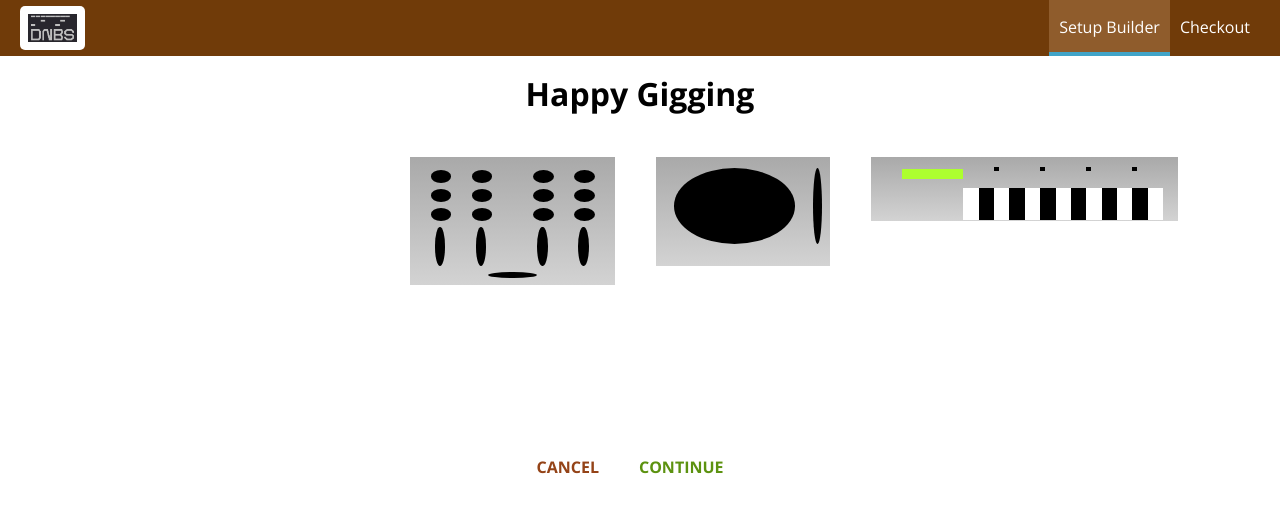
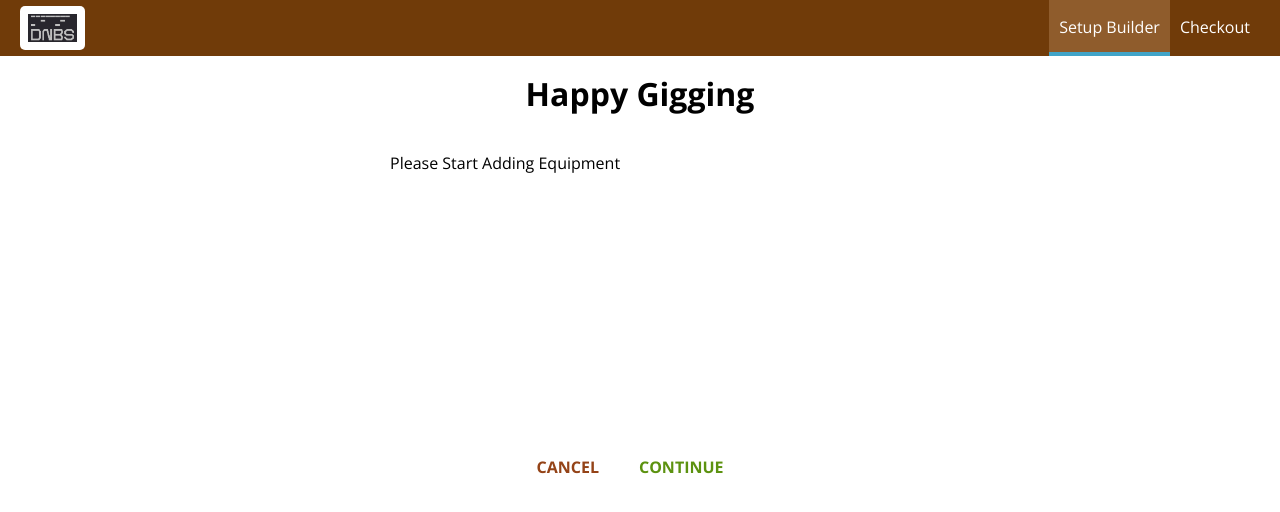
Before and after one commit to ThomasHAOD/digital-performance-setup-builder, a React (Create React App) app: page /checkout in a window 1280 px wide. Shown: the top 512 px of the page. Built offline with nearby package versions, Linux system fonts and the light colour scheme.

Commit message:
passing order to checkout using query params

```diff
--- a/src/components/Order/CheckoutSummary/CheckoutSummary.js
+++ b/src/components/Order/CheckoutSummary/CheckoutSummary.js
@@ -11,10 +11,10 @@
       <div style={{ width: "100%", height: "300px", margin: "auto" }}>
         <DigitalSetup digitalGadgets={props.gadgets} />
       </div>
-      <Button btnType="Danger" clicked>
+      <Button btnType="Danger" clicked={props.checkoutCancelled}>
         CANCEL
       </Button>
-      <Button btnType="Success" clicked>
+      <Button btnType="Success" clicked={props.checkoutContinued}>
         CONTINUE
       </Button>
     </div>
--- a/src/containers/Checkout/Checkout.js
+++ b/src/containers/Checkout/Checkout.js
@@ -4,17 +4,33 @@
 
 class Checkout extends Component {
   state = {
-    gadgets: {
-      mixer: 1,
-      deck: 1,
-      synth: 1
+    gadgets: {}
+  };
+
+  componentDidMount() {
+    const query = new URLSearchParams(this.props.location.search);
+    const gadgets = {};
+    for (let param of query.entries()) {
+      gadgets[param[0]] = +param[1];
     }
+    this.setState({ gadgets: gadgets });
+  }
+
+  checkoutCancelledHandler = () => {
+    this.props.history.goBack();
+  };
+  checkoutContinuedHandler = () => {
+    this.props.history.replace("/checkout/contact-data");
   };
 
   render() {
     return (
       <div>
-        <CheckoutSummary gadgets={this.state.gadgets} />
+        <CheckoutSummary
+          gadgets={this.state.gadgets}
+          checkoutCancelled={this.checkoutCancelledHandler}
+          checkoutContinued={this.checkoutContinuedHandler}
+        />
       </div>
     );
   }
--- a/src/containers/DigitalSetupBuilder/DigitalSetupBuilder.js
+++ b/src/containers/DigitalSetupBuilder/DigitalSetupBuilder.js
@@ -91,29 +91,42 @@
   };
 
   purchaseContinueHandler = () => {
-    this.setState({ loading: true });
-    // alert("You Continue");
-    const order = {
-      gadgets: this.state.digitalGadgets,
-      price: this.state.totalPrice,
-      customer: {
-        name: "Tam O'Donnell",
-        address: {
-          street: "test street",
-          house: "10"
-        },
-        email: "test@test.com"
-      },
-      deliveryMethod: "fastest"
-    };
-    axios
-      .post("/orders.json", order)
-      .then(res => {
-        this.setState({ loading: false, purchasing: false });
-      })
-      .catch(err => {
-        this.setState({ loading: false, purchasing: false });
-      });
+    // this.setState({ loading: true });
+    // // alert("You Continue");
+    // const order = {
+    //   gadgets: this.state.digitalGadgets,
+    //   price: this.state.totalPrice,
+    //   customer: {
+    //     name: "Tam O'Donnell",
+    //     address: {
+    //       street: "test street",
+    //       house: "10"
+    //     },
+    //     email: "test@test.com"
+    //   },
+    //   deliveryMethod: "fastest"
+    // };
+    // axios
+    //   .post("/orders.json", order)
+    //   .then(res => {
+    //     this.setState({ loading: false, purchasing: false });
+    //   })
+    //   .catch(err => {
+    //     this.setState({ loading: false, purchasing: false });
+    //   });
+    const queryParams = [];
+    for (let i in this.state.digitalGadgets) {
+      queryParams.push(
+        encodeURIComponent(i) +
+          "=" +
+          encodeURIComponent(this.state.digitalGadgets[i])
+      );
+    }
+    const queryString = queryParams.join("&");
+    this.props.history.push({
+      pathname: "/checkout",
+      search: "?" + queryString
+    });
   };
 
   render() {
```
